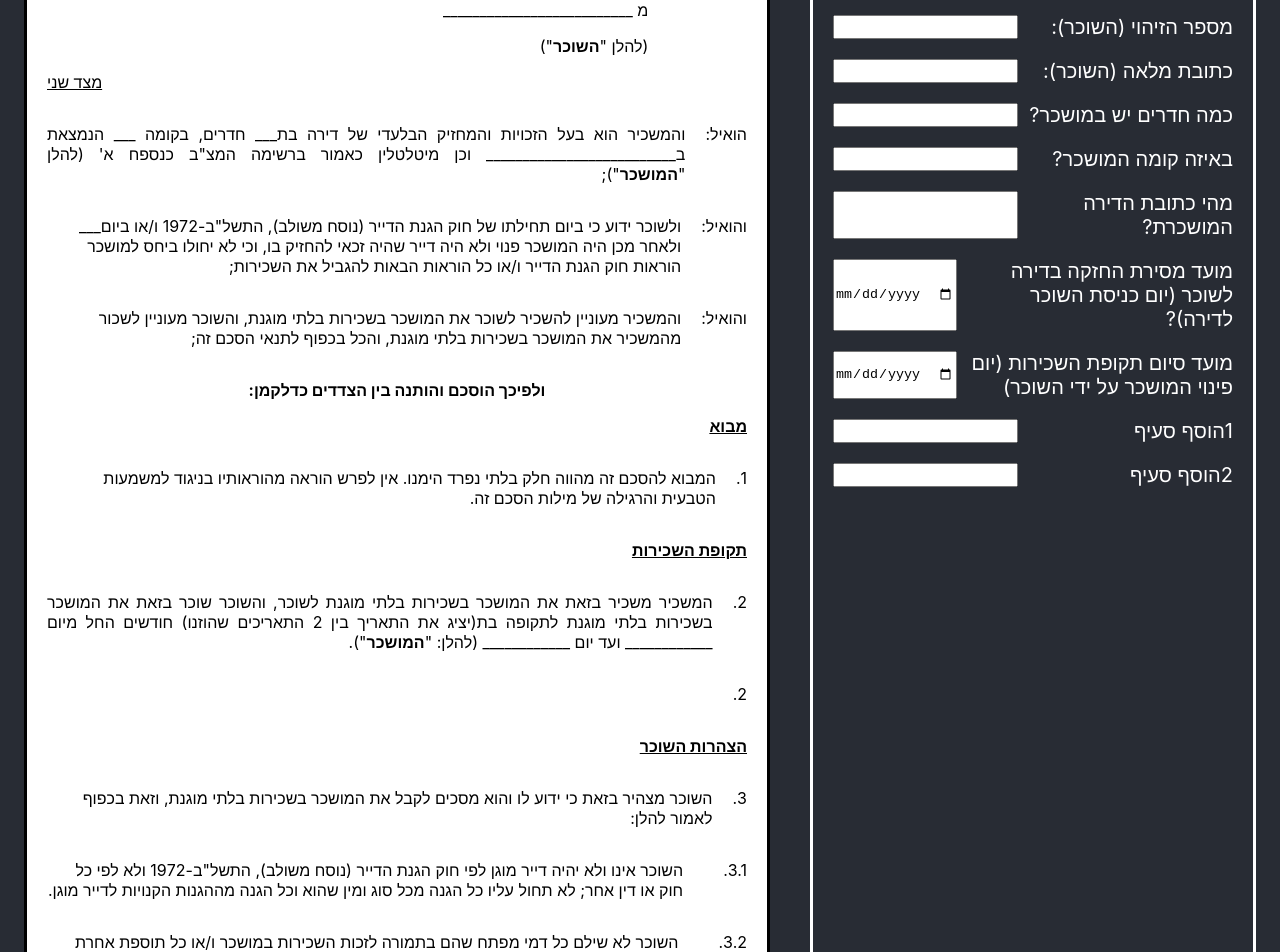
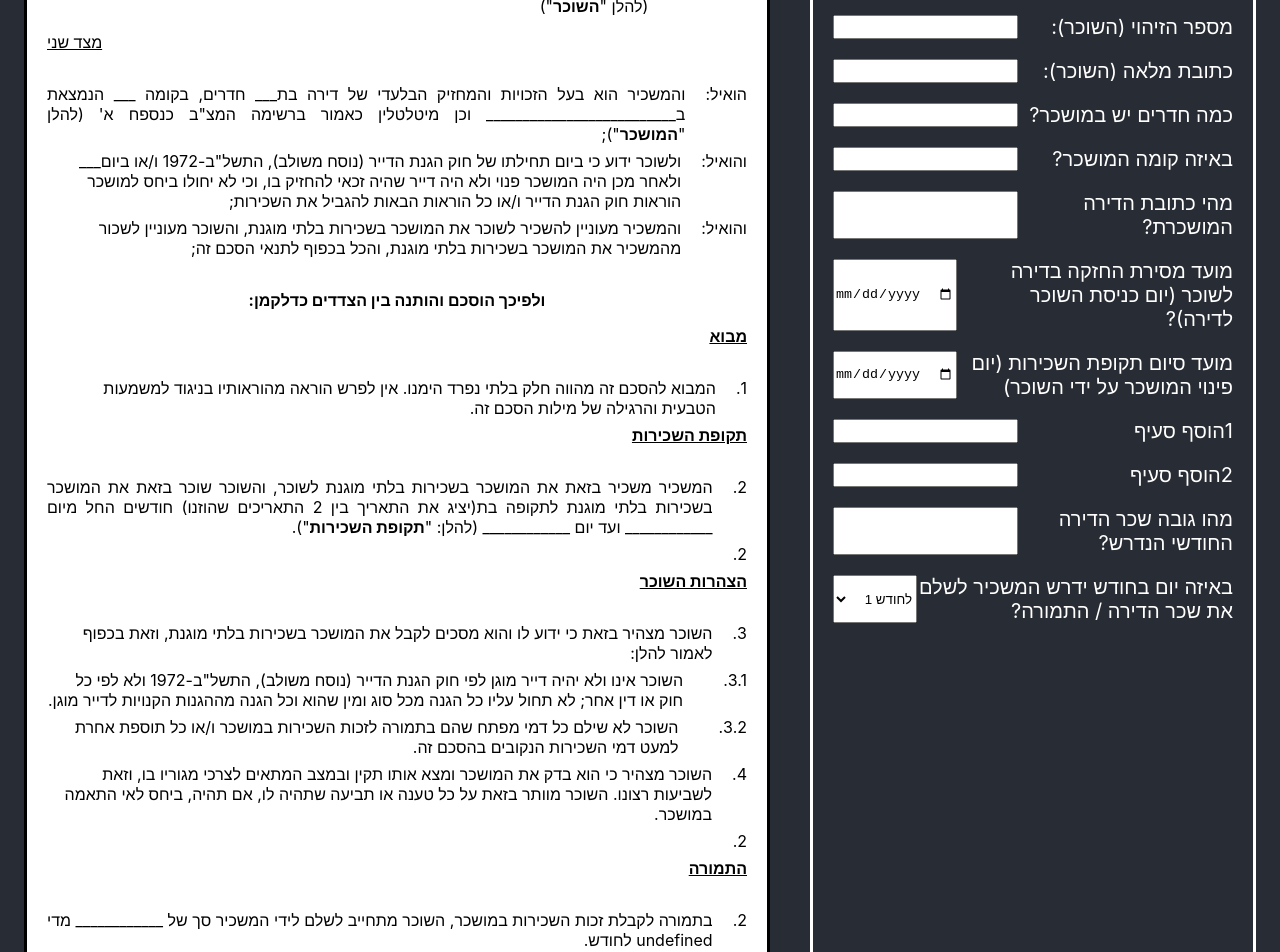
Before and after one commit to idandrd/docit, a React (Create React App) app: page / in a window 1280 px wide. Shown: the part 360-1312 px from the top of the page. Built offline with nearby package versions, Linux system fonts and the light colour scheme.

Commit message:
Update Form.tsx

```diff
--- a/src/Form.tsx
+++ b/src/Form.tsx
@@ -17,7 +17,9 @@ class MainForm extends Component {
     EntranceDate: "",
     LeaveDate: "",
     AdditionalSection1: "",
-    AdditionalSection2: ""
+    AdditionalSection2: "",
+    monthlypayment: "",
+    paymentday: ""
   };
 
   getlessorIdType = () => {
@@ -35,6 +37,21 @@ class MainForm extends Component {
     }
   };
 
+  getpaymentday = () => {
+    const type: "1th" | "10th" | "15th" | "otherth" = this.state
+      .paymentday as any;
+    switch (type) {
+      case "1th":
+        return "1";
+      case "10th":
+        return "10";
+      case "15th":
+        return "15";
+      case "otherth":
+        return "_______";
+    }
+  };
+
   render() {
     return (
       <div className="main-form" style={{ display: "flex" }}>
@@ -49,7 +66,7 @@ class MainForm extends Component {
             width: 400
           }}
         >
-          <FormItem text="היכן נחתם החוזה (עיר/יישוב)?">
+          <FormItem  text="היכן נחתם החוזה (עיר/יישוב)?" >
             <input
               value={this.state.signedAtCity}
               onChange={({ target }) =>
@@ -136,7 +153,7 @@ class MainForm extends Component {
             />
           </FormItem>
           <FormItem text="באיזה קומה המושכר?">
-            <input
+            <input id="ex2"
               value={this.state.floornumber}
               onChange={({ target }) =>
                 this.setState({ floornumber: target.value })
@@ -183,6 +200,28 @@ class MainForm extends Component {
               }
             />
           </FormItem>
+          <FormItem text="מהו גובה שכר הדירה החודשי הנדרש?">
+          <input
+              value={this.state.monthlypayment}
+              onChange={({ target }) =>
+                this.setState({ monthlypayment: target.value })
+              }
+            />
+          </FormItem>
+          <FormItem text="באיזה יום בחודש ידרש המשכיר לשלם את שכר הדירה / התמורה?">
+          <select
+              style={{ width: 132 }}
+              value={this.state.paymentday}
+              onChange={({ target }) =>
+                this.setState({ paymentday: target.value })
+              }
+            >
+              <option value="1th">לחודש 1</option>
+              <option value="10th"> לחודש 10</option>
+              <option value="15th">עמותה</option>
+              <option value="otherth">אחר(ידנית)</option>
+            </select>
+          </FormItem>
         </div>
         <div
           style={{
@@ -204,17 +243,19 @@ class MainForm extends Component {
           <p style={{ textAlign: "center" }}>{`חוזה שנערך ונחתם ב${this.state
             .signedAtCity || "______________"} בתאריך ${
             this.state.signedAtDate || "_____________"
-          }`}</p>
-          <div style={{ display: "flex" }}>
+          }`}
+          </p>
+
+          <div style={{ display: "flex", }}>
             <p style={{ marginLeft: 70, fontWeight: "bold" }}>בין</p>
             <div style={{ flex: 1 }}>
               <p>
                 {`${this.state.lessorName} ${this.getlessorIdType()} ${this
                   .state.lessorId || "________________________"}`}
               </p>
-              <p>{`מ${this.state.lessorFullAddress ||
+              <p style={{ marginTop:-10}}>{`מ${this.state.lessorFullAddress ||
                 " __________________________"}`}</p>
-              <p>
+              <p style={{ marginTop:-10}}>
                 (להלן "<b>המשכיר</b>")
               </p>
               <p style={{ textDecoration: "underline", textAlign: "left" }}>
@@ -229,9 +270,9 @@ class MainForm extends Component {
                 {`${this.state.lesseeName} ת.ז. ${this.state.lesseeId ||
                   "________________________"}`}
               </p>
-              <p>{`מ${this.state.lesseeFullAddress ||
+              <p style={{ marginTop:-10}}>{`מ${this.state.lesseeFullAddress ||
                 " __________________________"}`}</p>
-              <p>
+              <p style={{ marginTop:-10}}>
                 (להלן "<b>השוכר</b>")
               </p>
               <p style={{ textDecoration: "underline", textAlign: "left" }}>
@@ -248,7 +289,7 @@ class MainForm extends Component {
                   `}(להלן "<b>המושכר</b>");</p>
             </div>
           </div>
-          <div style={{ display: "flex" }}>
+          <div style={{ display: "flex", marginTop:-25 }}>
             <p style={{ marginLeft: 20 }}>והואיל:</p>
             <div style={{ flex: 1 }}>
               <p>{`  ולשוכר ידוע כי ביום תחילתו של חוק הגנת הדייר (נוסח משולב), התשל"ב-1972 ו/או ביום${this.state.signedAtDate ||
@@ -256,7 +297,7 @@ class MainForm extends Component {
                 `}</p>
             </div>
           </div>
-          <div style={{ display: "flex" }}>
+          <div style={{ display: "flex", marginTop:-25 }}>
             <p style={{ marginLeft: 20 }}>והואיל:</p>
             <div style={{ flex: 1 }}>
               <p>{`  והמשכיר מעוניין להשכיר לשוכר את המושכר בשכירות בלתי מוגנת, והשוכר מעוניין לשכור מהמשכיר את המושכר בשכירות בלתי מוגנת, והכל בכפוף לתנאי הסכם זה;
@@ -277,7 +318,7 @@ class MainForm extends Component {
               </p>
             </div>
           </div>
-          <div style={{ display: "flex" }}>
+          <div style={{ display: "flex", marginTop:-25 }}>
             <p style={{ marginLeft: 20, fontWeight: "bold", textDecoration: "underline"}}>תקופת השכירות</p>
           </div>
           <div style={{ display: "flex" }}>
@@ -288,11 +329,11 @@ class MainForm extends Component {
             this.state.EntranceDate ||"____________"
           } ועד יום ${
             this.state.LeaveDate ||"____________"
-          } `} (להלן: "<b>המושכר</b>").
+          } `} (להלן: "<b>תקופת השכירות</b>").
               </p>
             </div>
           </div>
-          <div style={{ display: "flex" }}>
+          <div style={{ display: "flex", marginTop:-25 }}>
             <p style={{ marginLeft: 20}}>2.</p>
             <div style={{ flex: 1 }}>
               <p style={{ textAlign: "justify" }}>
@@ -300,7 +341,7 @@ class MainForm extends Component {
               </p>
             </div>
           </div>
-          <div style={{ display: "flex" }}>
+          <div style={{ display: "flex", marginTop:-25 }}>
             <p style={{ marginLeft: 20, fontWeight: "bold", textDecoration: "underline"}}>הצהרות השוכר</p>
           </div>
           <div style={{ display: "flex" }}>
@@ -311,7 +352,7 @@ class MainForm extends Component {
               </p>
             </div>
           </div>
-          <div style={{ display: "flex" }}>
+          <div style={{ display: "flex", marginTop:-25 }}>
             <p style={{ marginLeft: 40}}>3.1.</p>
             <div style={{ flex: 1 }}>
               <p>
@@ -319,7 +360,7 @@ class MainForm extends Component {
               </p>
             </div>
           </div>
-          <div style={{ display: "flex" }}>
+          <div style={{ display: "flex", marginTop:-25 }}>
             <p style={{ marginLeft: 40}}>3.2.</p>
             <div style={{ flex: 1 }}>
               <p>
@@ -327,19 +368,33 @@ class MainForm extends Component {
               </p>
             </div>
           </div>
-          <div style={{ display: "flex" }}>
+          <div style={{ display: "flex", marginTop:-25}}>
             <p style={{ marginLeft: 20}}>4.</p>
             <div style={{ flex: 1 }}>
-              <p>
+              <p >
                 {`השוכר מצהיר כי הוא בדק את המושכר ומצא אותו תקין ובמצב המתאים לצרכי מגוריו בו, וזאת לשביעות רצונו. השוכר מוותר בזאת על כל טענה או תביעה שתהיה לו, אם תהיה, ביחס לאי התאמה במושכר. `}
               </p>
+
             </div>
+          </div>
+          <div style={{ display: "flex", marginTop:-25 }}>
+            <p style={{ marginLeft: 20}}>2.</p>
+            <div style={{ flex: 1 }}>
+              <p style={{ textAlign: "justify" }}>
+                {`${this.state.AdditionalSection2} `}
+              </p>
+            </div>
+          </div>
+          <div style={{ display: "flex", marginTop:-25 }}>
+            <p style={{ marginLeft: 20, fontWeight: "bold", textDecoration: "underline"}}>התמורה</p>
           </div>
           <div style={{ display: "flex" }}>
             <p style={{ marginLeft: 20}}>2.</p>
             <div style={{ flex: 1 }}>
               <p style={{ textAlign: "justify" }}>
-                {`${this.state.AdditionalSection2} `}
+                {`בתמורה לקבלת זכות השכירות במושכר, השוכר מתחייב לשלם לידי המשכיר סך של  ${
+            this.state.monthlypayment ||"____________"
+          } מדי ${this.getpaymentday()}  לחודש. `}
               </p>
             </div>
           </div>
```
